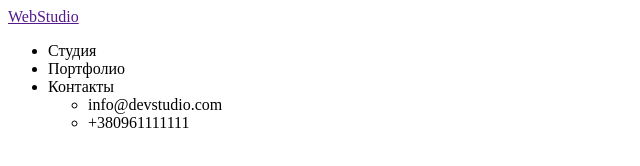
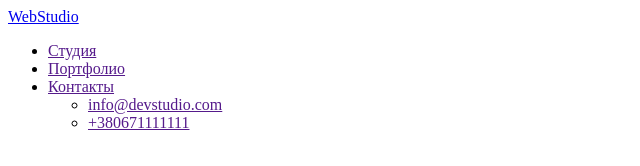
Before and after one commit to Vasiliy-Dziuba/goit-markup-hw-01, a plain HTML site: page index.html in a window 1280 px wide. Shown: the whole page, without its empty margins (0-640 px from the left). Drawn offline with Linux system fonts and the light colour scheme.

Commit message:
Update index.html

```diff
--- a/index.html
+++ b/index.html
@@ -9,15 +9,14 @@
   <body>
     <header>
       <nav>
-        <a href=""> WebStudio </a>
+        <a href="/index.html"> WebStudio </a>
         <ul>
-          <li>Студия</li>
-          <li>Портфолио</li>
-          <li>Контакты</li>
-
+          <li><a href="">Студия</a></li>
+          <li><a href="">Портфолио</a></li>
+          <li><a href="">Контакты</a></li>
           <ul>
-            <li>info@devstudio.com</li>
-            <li>+380961111111</li>
+            <li><a href="">info@devstudio.com</a></li>
+            <li><a href="">+380671111111</a></li>
           </ul>
         </ul>
       </nav>
```
